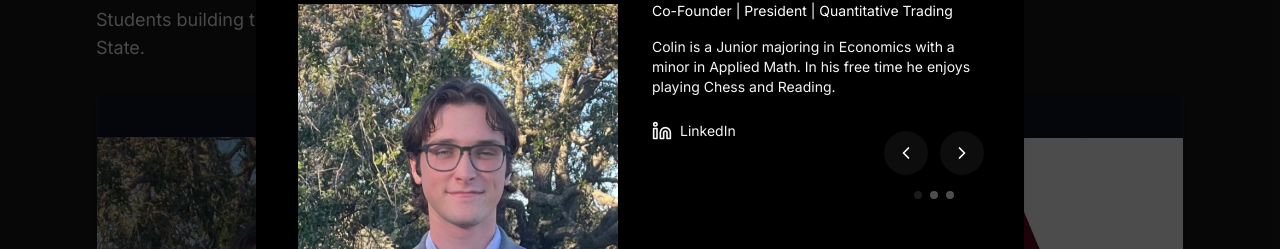
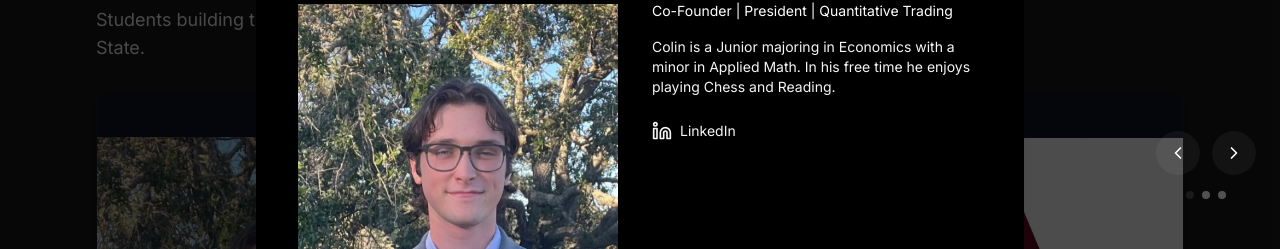
Before and after one commit to daxuhrie/txst-qfc-site, a Next.js app: page /leadership in a window 1280 px wide. Both pictures are taken after a click on the button 269 px from the left and 615 px from the top of the page. Shown: the part 235-484 px from the top of the page. Built offline with nearby package versions, Linux system fonts and the light colour scheme.

Commit message:
UI: pin leadership modal navigation to viewport (fixed) so arrows/dots never shift with content height

```diff
--- a/src/app/leadership/page.tsx
+++ b/src/app/leadership/page.tsx
@@ -101,8 +101,8 @@ function LeaderModal({ leaders, index, onClose, onPrev, onNext }: { leaders: any
                     </div>
                 </div>
 
-                {/* Fixed-position navigation: keeps arrows and dots at the same vertical position */}
-                <div className="absolute right-10 top-1/2 transform -translate-y-1/2 z-30 flex flex-col items-center gap-4">
+                {/* Fixed-position navigation: keeps arrows and dots at the same vertical position relative to the viewport */}
+                <div className="fixed right-6 top-1/2 transform -translate-y-1/2 z-50 flex flex-col items-center gap-4">
                     <div className="flex items-center gap-3">
                         <button onClick={onPrev} aria-label="Previous" className="p-3 rounded-full bg-white/5 hover:bg-white/10">
                             <ChevronLeft className="w-5 h-5" />
```
